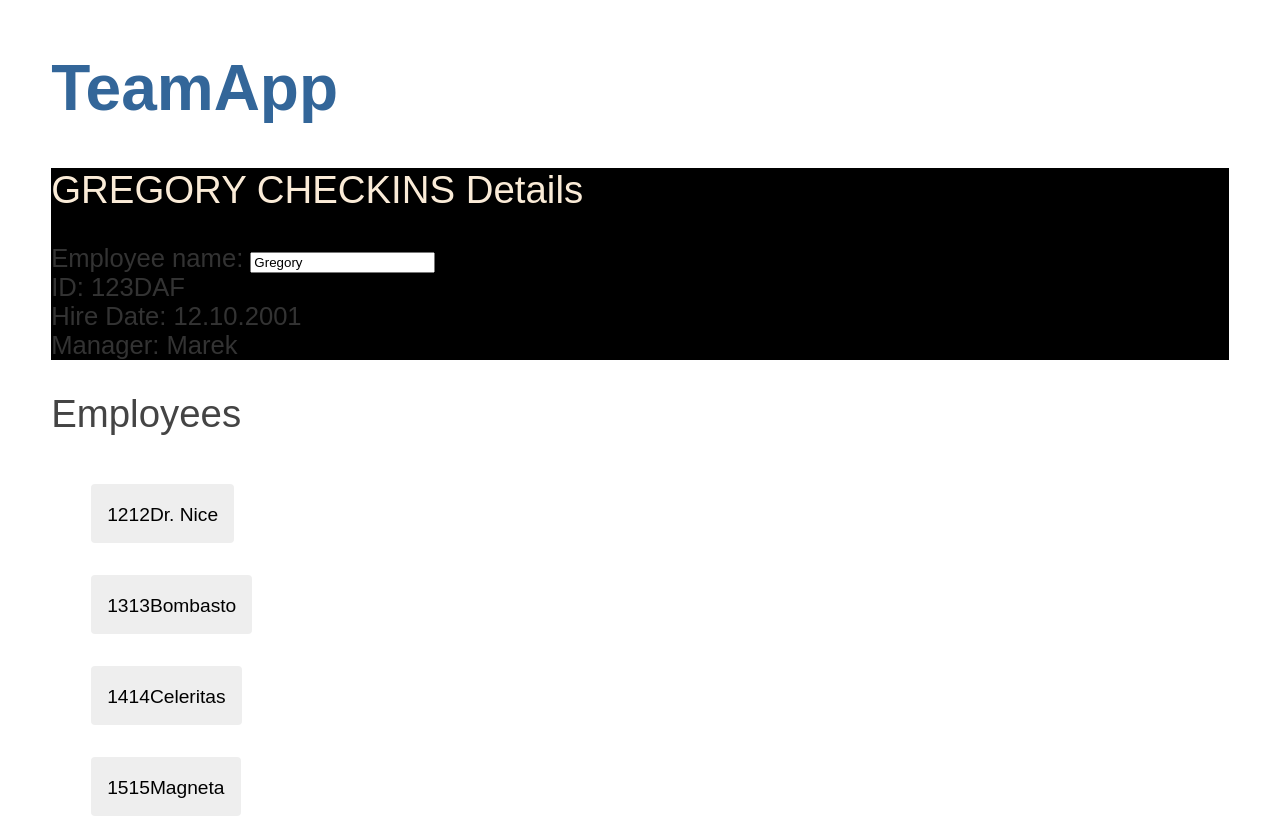
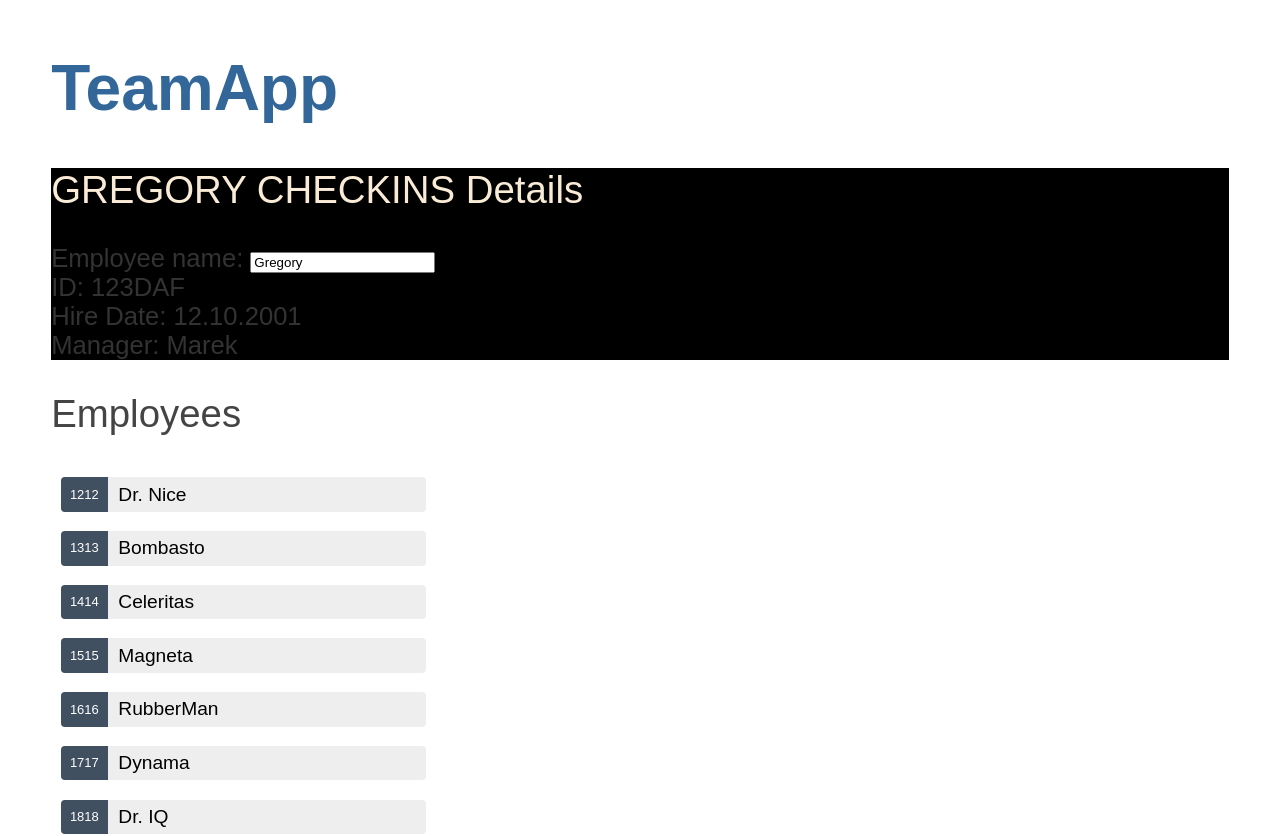
Before and after one commit to CompetencyMatrix/TeamAppFrontend, an Angular app: page / in a window 1280 px wide. Shown: the top 836 px of the page. Built offline with nearby package versions, Linux system fonts and the light colour scheme.

Commit message:
List styled properly

```diff
--- a/src/app/features/employees-list/employees-list.component.html
+++ b/src/app/features/employees-list/employees-list.component.html
@@ -1,9 +1,27 @@
 <h2>Employees</h2>
 <ul class="employees-list">
-  <li *ngFor="let employee of employees">
-    <button type="button">
+  <!--    do if else for classes-->
+  <li class="employees-list__element" *ngFor="let employee of employees">
+    <button
+      class="employees-list__button"
+      [class.employees-list__button--selected]="employee === selectedEmployee"
+      type="button"
+      (click)="onSelect(employee)">
       <span class="employees-list__id">{{ employee.id }}</span>
       <span class="employees-list__name">{{ employee.name }}</span>
     </button>
   </li>
 </ul>
+
+<!--make this template-->
+<div *ngIf="selectedEmployee">
+  <h2>{{ selectedEmployee.name | uppercase }} Details</h2>
+  <div>id: {{ selectedEmployee.id }}</div>
+  <div>
+    <label for="hero-name">Hero name: </label>
+    <input
+      id="hero-name"
+      [(ngModel)]="selectedEmployee.name"
+      placeholder="name" />
+  </div>
+</div>
--- a/src/app/features/employees-list/employees-list.component.scss
+++ b/src/app/features/employees-list/employees-list.component.scss
@@ -1,3 +1,68 @@
+/* Employees-list Component's private CSS styles */
+
 .employees-list {
-  list-style: none;
+  margin: 0 0 2em 0;
+  list-style-type: none;
+  padding: 0;
+  width: 15em;
+
+  &__element {
+    display: flex;
+  }
+
+  &__button {
+    flex: 1;
+    cursor: pointer;
+    position: relative;
+    left: 0;
+    background-color: #EEE;
+    margin: .5em;
+    padding: 0;
+    border-radius: 4px;
+    display: flex;
+    align-items: stretch;
+    height: 1.8em;
+
+    &:hover {
+      color: #2c3a41;
+      background-color: #e6e6e6;
+      left: .1em;
+    }
+
+    &:active {
+      background-color: #525252;
+      color: #fafafa;
+    }
+
+    &--selected {
+      background-color: black;
+      color: white;
+
+      &:hover {
+        background-color: #505050;
+        color: white;
+      }
+
+
+      &:active {
+        background-color: black;
+        color: white;
+      }
+    }
+  }
+
+  &__id {
+    display: inline-block;
+    font-size: small;
+    color: white;
+    padding: 0.8em 0.7em 0 0.7em;
+    background-color: #405061;
+    line-height: 1em;
+    margin-right: .8em;
+    border-radius: 4px 0 0 4px;
+  }
+
+  &__name {
+    align-self: center;
+  }
 }
--- a/src/app/features/employees-list/employees-list.component.ts
+++ b/src/app/features/employees-list/employees-list.component.ts
@@ -1,4 +1,5 @@
 import { Component } from '@angular/core';
+import { Employee } from '../../models/employee';
 import { EMPLOYEES } from '../../mocks/mock-employees';
 
 @Component({
@@ -8,4 +9,9 @@ import { EMPLOYEES } from '../../mocks/mock-employees';
 })
 export class EmployeesListComponent {
   employees = EMPLOYEES;
+  selectedEmployee?: Employee;
+
+  onSelect(employee: Employee): void {
+    this.selectedEmployee = employee;
+  }
 }
```
